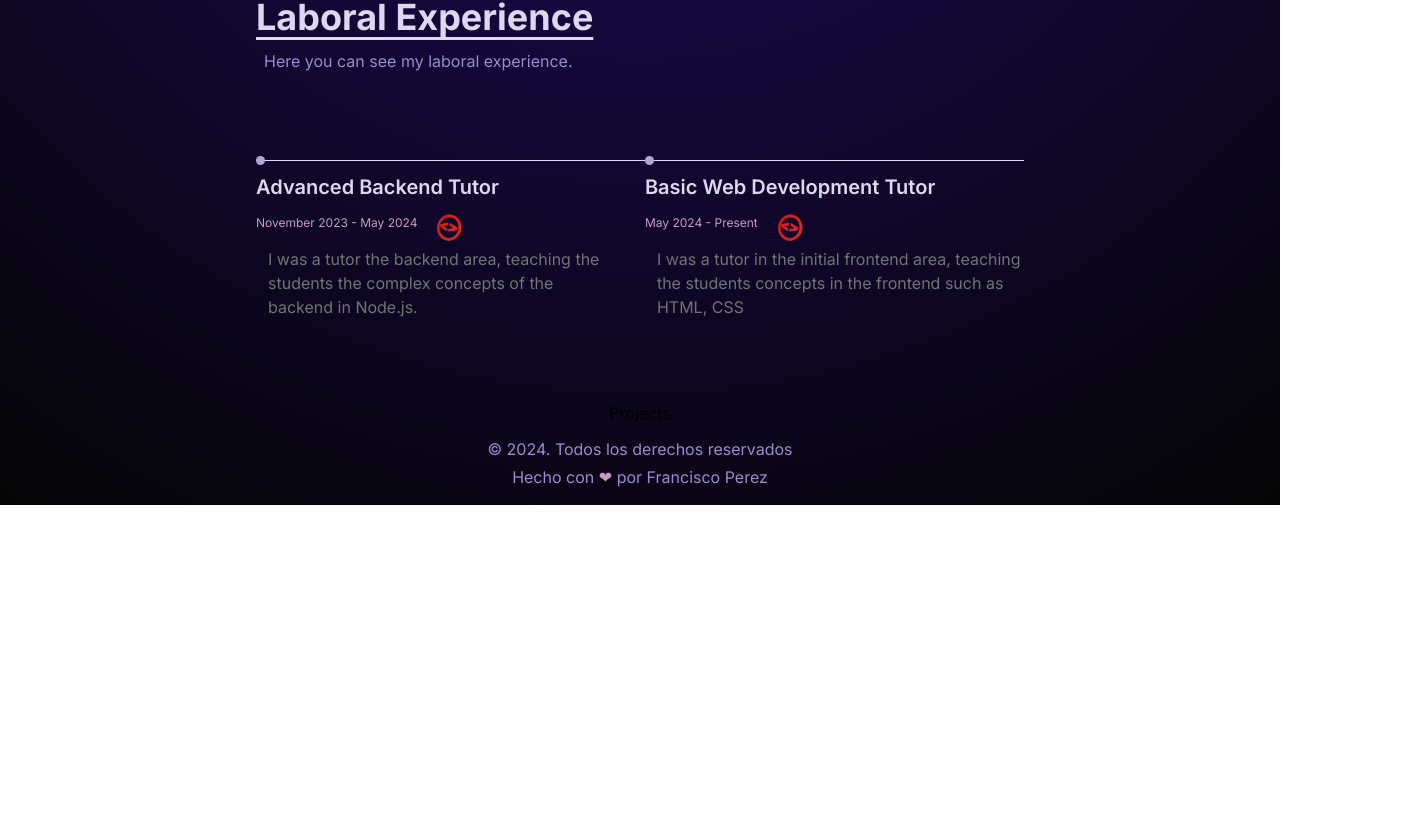
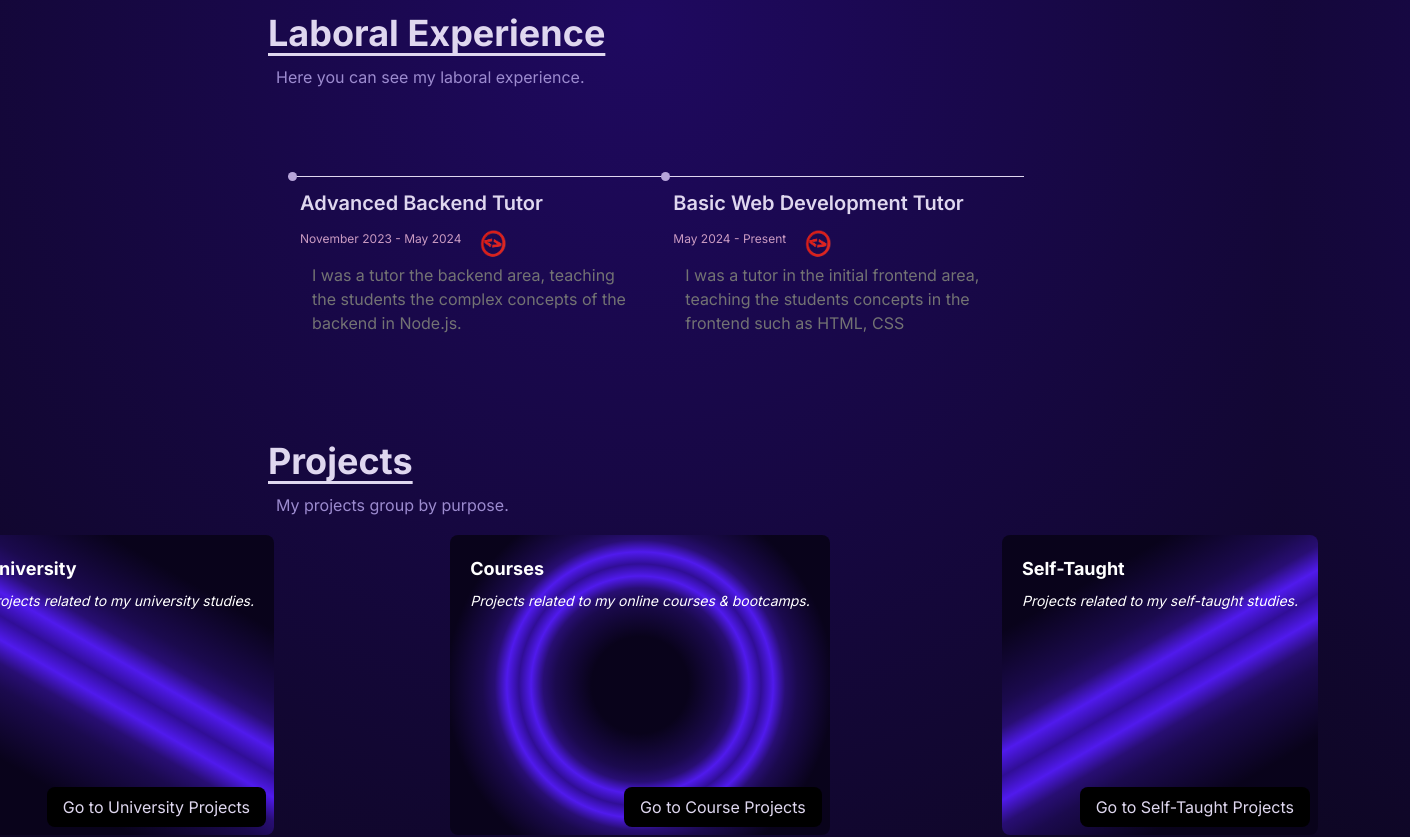
Before and after one commit to FranprzDev/Portfolio-FprzDev, a Next.js app: page / in a window 1280 px wide. Shown: the part 1373-2210 px from the top of the page, 1410 px wide, since content can reach past the window. Before the commit the page ends 1878 px from the top, so only its background shows below. Built offline with nearby package versions, Linux system fonts and the light colour scheme.

Commit message:
Portafolio add Projects Zone, Fix Error

```diff
--- a/package.json
+++ b/package.json
@@ -9,6 +9,7 @@
     "lint": "next lint"
   },
   "dependencies": {
+    "atropos": "^2.0.2",
     "next": "14.2.4",
     "particles.js": "^2.0.0",
     "react": "^18",
--- /dev/null
+++ b/src/app/Components/Contact.jsx
@@ -0,0 +1,22 @@
+function Projects() {
+    return (
+      <section className="w-full flex justify-center">
+        <div className="w-full flex max-w-3xl justify-center items-start flex-col py-3">
+          <article className="pl-3 inline">
+            <h2 className="text-4xl text-first text-start underline underline-offset-[7px] font-bold inline-block">
+              Contact
+            </h2>
+            <p className="pt-3 text-third pl-2">Feel free to get in touch...</p>
+          </article>
+
+          <section className="md:h-[400px] flex flex-col md:flex-row items-center justify-center gap-5">
+            <div className="md:w-1/3 md:h-[300px] flex justify-center">
+
+            </div>
+          </section>
+        </div>
+      </section>
+    );
+  }
+
+  export default Projects;
--- a/src/app/Components/Education.jsx
+++ b/src/app/Components/Education.jsx
@@ -6,7 +6,8 @@ function Education() {
   return (
     <section className="w-full flex justify-center">
       <section className="relative flex flex-col justify-center overflow-hidden">
-        <div className="w-full max-w-3xl py-3">
+        <div className="w-full max-w-3xl py-2">
+          <div className="pl-3">
             <h2 className="text-4xl text-first underline underline-offset-[7px] font-bold inline-block">
               Education
             </h2>
@@ -15,6 +16,7 @@ function Education() {
               from the internet, courses, but I also have studies in the
               university.
             </p>
+          </div>
           <div className="flex flex-col justify-center divide-y divide-slate-200 [&>*]:py-16">
             <div className="w-full max-w-3xl mx-auto">
               <div className="space-y-8 relative before:absolute before:inset-0 before:ml-5 before:-translate-x-px md:before:mx-auto md:before:translate-x-0 before:h-full before:w-0.5 before:bg-gradient-to-b before:from-transparent before:via-slate-300 before:to-transparent">
--- a/src/app/Components/Footer.jsx
+++ b/src/app/Components/Footer.jsx
@@ -5,10 +5,10 @@ function Footer() {
     <footer className="w-full flex justify-center">
       <div className="w-full flex max-w-3xl justify-center items-center flex-col">
         <p className="text-third mt-3">&#169; { new Date().getFullYear() }.
-                Todos los derechos reservados
+                All rights reserved.
         </p>
         <p className="text-third mt-1 mb-4">
-            Hecho con <span className="text-fourth">❤</span> por Francisco Perez
+            Made with <span className="text-fourth">❤</span> for Francisco Perez
         </p>
       </div>
     </footer>
--- a/src/app/Components/LaboralExperience.jsx
+++ b/src/app/Components/LaboralExperience.jsx
@@ -3,8 +3,8 @@ import ListItemExperience from "./ListItemExperience";
 
 function LaboralExperience() {
   return (
-    <section className="w-full flex justify-center">
-      <div className="w-full flex max-w-3xl justify-center items-start flex-col">
+    <section className="w-full flex justify-center mb-3">
+      <div className="w-full flex max-w-3xl justify-center items-start flex-col pl-3">
         <article className="pb-4">
           <h2 className="text-4xl text-first text-start underline underline-offset-[7px] font-bold inline-block">
             Laboral Experience
@@ -13,8 +13,8 @@ function LaboralExperience() {
             Here you can see my laboral experience.
           </p>
         </article>
-        <div className="pt-2 mt-3 md:h-[300px] flex items-center">
-          <ol class="border-s border-first md:flex md:justify-center md:gap-6 md:border-s-0 md:border-t">
+        <div className="pt-2 mt-3 lg:h-[300px] flex items-center md:pl-3">
+          <ol class="border-s border-first lg:flex lg:justify-center lg:gap-6 lg:border-s-0 lg:border-t md:ml-2">
             <ListItemExperience
               date={"November 2023 - May 2024"}
               job={"Advanced Backend Tutor"}
--- a/src/app/Components/ListItemExperience.jsx
+++ b/src/app/Components/ListItemExperience.jsx
@@ -5,9 +5,9 @@ function ListItemExperience({ date, job, companyDirection, description }) {
   return (
     <li>
       <div class="flex-start flex items-center pt-2 md:block md:pt-0">
-        <div class="-ms-[5px] me-3 h-[9px] w-[9px] rounded-full bg-second underline-5 md:-mt-[5px] md:me-0 md:ms-0"></div>
+        <div class="-ms-[5px] me-3 h-[9px] w-[9px] rounded-full bg-second underline-5 lg:-mt-[5px] lg:me-0 lg:ms-0"></div>
       </div>
-      <div class="ms-4 mt-2 pb-5 md:ms-0">
+      <div class="ms-4 mt-2 pb-5 md:ms-0 md:pl-3">
         <h4 class="mb-1.5 text-xl font-semibold text-first">
           {job ? job : "Developer"}
         </h4>
--- a/src/app/Components/Projects.jsx
+++ b/src/app/Components/Projects.jsx
@@ -1,9 +1,64 @@
-import React from 'react'
-
 function Projects() {
   return (
-    <div>Projects</div>
-  )
+    <section className="w-full flex justify-center">
+      <div className="w-full flex max-w-3xl justify-center items-start flex-col py-3">
+        <article className="pl-3 inline">
+          <h2 className="text-4xl text-first text-start underline underline-offset-[7px] font-bold inline-block">
+            Projects
+          </h2>
+          <p className="pt-3 text-third pl-2">My projects group by purpose.</p>
+        </article>
+
+        <section className="lg:h-[300px] flex flex-col lg:flex-row items-center justify-center gap-5 w-full pt-3 mt-3">
+          <div className="min-h-[200px] min-w-[500px] pt:2 lg:w-1/3 lg:h-[300px] flex justify-center">
+
+            <div className="bg-project-first rounded-lg p-5 relative">
+              <h3 className="text-white text-lg font-bold mb-2">University</h3>
+              <p className="text-white text-sm italic">
+                Projects related to my university studies.
+              </p>
+              <button
+                className="bg-black text-first py-2 px-4 rounded-lg mt-4 absolute bottom-2 right-2
+              "
+              >
+                Go to University Projects
+              </button>
+            </div>
+          </div>
+
+          <div className="min-h-[200px] min-w-[500px] pt:2 lg:w-1/3 lg:h-[300px] flex justify-center">
+            <div className="bg-project-middle rounded-lg p-5 relative">
+              <h3 className="text-white text-lg font-bold mb-2">Courses</h3>
+              <p className="text-white text-sm italic">
+                Projects related to my online courses & bootcamps.
+              </p>
+              <button
+                className="bg-black text-first py-2 px-4 rounded-lg mt-4 absolute bottom-2 right-2
+              "
+              >
+                Go to Course Projects
+              </button>
+            </div>
+          </div>
+
+          <div className="min-h-[200px] min-w-[500px] pt:2 lg:w-1/3 lg:h-[300px] flex justify-center">
+            <div className="bg-project-end rounded-lg p-5 relative">
+              <h3 className="text-white text-lg font-bold mb-2">Self-Taught</h3>
+              <p className="text-white text-sm italic">
+                Projects related to my self-taught studies.
+              </p>
+              <button
+                className="bg-black text-first py-2 px-4 rounded-lg mt-4 absolute bottom-2 right-2
+              "
+              >
+                Go to Self-Taught Projects
+              </button>
+            </div>
+          </div>
+        </section>
+      </div>
+    </section>
+  );
 }
 
-export default Projects
+export default Projects;
--- a/src/app/globals.css
+++ b/src/app/globals.css
@@ -122,6 +122,7 @@ body {
   background: linear-gradient(70deg, rgba(48, 14, 150, 1) 5%, rgba(26, 8, 79, 1) 15%, rgba(18, 6, 54, 1) 25%, rgba(0, 0, 0, 1) 50%, rgba(18, 6, 54, 1) 75%, rgba(26, 8, 79, 1) 85%, rgba(48, 14, 150, 1) 95%);
   filter: progid:DXImageTransform.Microsoft.gradient(startColorstr="#300e96", endColorstr="#300e96", GradientType=1);
 }
+
 .education-logo-animation:hover {
   animation: spin 3s linear infinite;
 }
@@ -130,6 +131,7 @@ body {
   from {
     transform: rotate(0deg);
   }
+
   to {
     transform: rotate(360deg);
   }
@@ -138,3 +140,29 @@ body {
 .logo {
   filter: contrast(0.8) brightness(1.2);
 }
+
+/* Projects */
+
+.bg-project-first {
+  background: rgb(9, 3, 27);
+  background: -moz-linear-gradient(30deg, rgba(9, 3, 27, 1) 20%, rgba(27, 10, 78, 1) 35%, rgba(40, 14, 115, 1) 40%, rgba(80, 26, 237, 1) 45%, rgba(48, 14, 150, 1) 50%, rgba(80, 26, 237, 1) 55%, rgba(40, 14, 115, 1) 60%, rgba(27, 10, 78, 1) 65%, rgba(9, 3, 27, 1) 80%);
+  background: -webkit-linear-gradient(30deg, rgba(9, 3, 27, 1) 20%, rgba(27, 10, 78, 1) 35%, rgba(40, 14, 115, 1) 40%, rgba(80, 26, 237, 1) 45%, rgba(48, 14, 150, 1) 50%, rgba(80, 26, 237, 1) 55%, rgba(40, 14, 115, 1) 60%, rgba(27, 10, 78, 1) 65%, rgba(9, 3, 27, 1) 80%);
+  background: linear-gradient(30deg, rgba(9, 3, 27, 1) 20%, rgba(27, 10, 78, 1) 35%, rgba(40, 14, 115, 1) 40%, rgba(80, 26, 237, 1) 45%, rgba(48, 14, 150, 1) 50%, rgba(80, 26, 237, 1) 55%, rgba(40, 14, 115, 1) 60%, rgba(27, 10, 78, 1) 65%, rgba(9, 3, 27, 1) 80%);
+  filter: progid:DXImageTransform.Microsoft.gradient(startColorstr="#09031b", endColorstr="#09031b", GradientType=1);
+}
+
+.bg-project-middle {
+  background: rgb(9,3,27);
+background: -moz-radial-gradient(circle, rgba(9,3,27,1) 20%, rgba(27,10,78,1) 35%, rgba(40,14,115,1) 40%, rgba(80,26,237,1) 45%, rgba(48,14,150,1) 50%, rgba(80,26,237,1) 55%, rgba(40,14,115,1) 60%, rgba(27,10,78,1) 65%, rgba(9,3,27,1) 80%);
+background: -webkit-radial-gradient(circle, rgba(9,3,27,1) 20%, rgba(27,10,78,1) 35%, rgba(40,14,115,1) 40%, rgba(80,26,237,1) 45%, rgba(48,14,150,1) 50%, rgba(80,26,237,1) 55%, rgba(40,14,115,1) 60%, rgba(27,10,78,1) 65%, rgba(9,3,27,1) 80%);
+background: radial-gradient(circle, rgba(9,3,27,1) 20%, rgba(27,10,78,1) 35%, rgba(40,14,115,1) 40%, rgba(80,26,237,1) 45%, rgba(48,14,150,1) 50%, rgba(80,26,237,1) 55%, rgba(40,14,115,1) 60%, rgba(27,10,78,1) 65%, rgba(9,3,27,1) 80%);
+filter: progid:DXImageTransform.Microsoft.gradient(startColorstr="#09031b",endColorstr="#09031b",GradientType=1);
+}
+
+.bg-project-end {
+  background: rgb(9, 3, 27);
+  background: -moz-linear-gradient(330deg, rgba(9, 3, 27, 1) 20%, rgba(27, 10, 78, 1) 35%, rgba(40, 14, 115, 1) 40%, rgba(80, 26, 237, 1) 45%, rgba(48, 14, 150, 1) 50%, rgba(80, 26, 237, 1) 55%, rgba(40, 14, 115, 1) 60%, rgba(27, 10, 78, 1) 65%, rgba(9, 3, 27, 1) 80%);
+  background: -webkit-linear-gradient(330deg, rgba(9, 3, 27, 1) 20%, rgba(27, 10, 78, 1) 35%, rgba(40, 14, 115, 1) 40%, rgba(80, 26, 237, 1) 45%, rgba(48, 14, 150, 1) 50%, rgba(80, 26, 237, 1) 55%, rgba(40, 14, 115, 1) 60%, rgba(27, 10, 78, 1) 65%, rgba(9, 3, 27, 1) 80%);
+  background: linear-gradient(330deg, rgba(9, 3, 27, 1) 20%, rgba(27, 10, 78, 1) 35%, rgba(40, 14, 115, 1) 40%, rgba(80, 26, 237, 1) 45%, rgba(48, 14, 150, 1) 50%, rgba(80, 26, 237, 1) 55%, rgba(40, 14, 115, 1) 60%, rgba(27, 10, 78, 1) 65%, rgba(9, 3, 27, 1) 80%);
+  filter: progid:DXImageTransform.Microsoft.gradient(startColorstr="#09031b", endColorstr="#09031b", GradientType=1);
+}
--- a/src/app/page.js
+++ b/src/app/page.js
@@ -3,17 +3,20 @@ import Hero from "./Components/Hero";
 import Education from "./Components/Education";
 import LaboralExperience from "./Components/LaboralExperience";
 import Projects from "./Components/Projects";
+import Contact from "./Components/Contact";
 import Footer from "./Components/Footer";
+
 
 export default function Home() {
   return (
-      <main className="flex min-h-screen flex-col items-center">
-        <Navbar/>
-        <Hero/>
-        <Education/>
-        <LaboralExperience />
-        <Projects />
-        <Footer />
-      </main>
+    <main className="flex min-h-screen flex-col items-center">
+      <Navbar />
+      <Hero />
+      <Education />
+      <LaboralExperience />
+      <Projects />
+      <Contact />
+      <Footer />
+    </main>
   );
 }
```
Also changed, not shown: 1 other file (tests, documents, lock files or other folders). Lines whose indentation alone changed are shown as unchanged.
